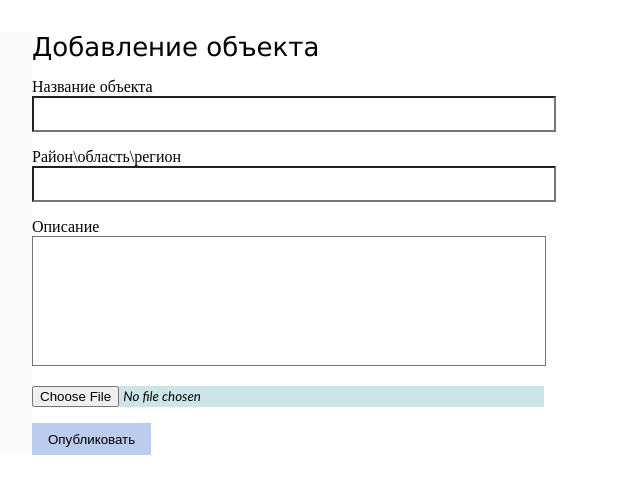
After one commit to kolanches66/new-buildings, a PHP site: page /add.php in a window 1280 px wide. The commit adds this page. Shown: the top 494 px of the page, without its empty margins (0-640 px from the left). Run offline with PHP 8.4, Linux system fonts and the light colour scheme.

Commit message:
new styles

```diff
--- /dev/null
+++ b/add.php
@@ -0,0 +1,33 @@
+<?php
+	include('db_connect.php');
+?>
+<!DOCTYPE html>
+<html>
+<head>
+	<meta charset="utf-8">
+	<link rel="stylesheet" href="style.css">
+	<title>Новостройки: добавление</title>
+</head>
+<body>
+	<div id="content">
+		<h1 class="content_header">Добавление объекта</h1>
+		<form enctype="multipart/form-data" action="add_query.php" method="POST">
+
+			<p class="p_form"><label for="object_name">Название объекта</label><br>
+			<input class="textbox object_name" name="object_name" type="text"></p>
+
+			<p class="p_form"><label for="object_location">Район\область\регион</label><br>
+			<input class="textbox object_location" name="object_location" type="text"></p>
+
+			<p class="p_form"><label for="object_description">Описание</label><br>
+			<textarea class="textarea object_description" name="object_description" type="text"></textarea></p>
+
+			<p class="p_submit"><input class="file_block" name="userfile" type="file" /></p>
+
+			<input class="button_submit" type="button" value="Опубликовать">
+
+		</form>
+	</div>
+
+</body>
+<html>
--- a/login.php
+++ b/login.php
@@ -6,7 +6,7 @@
 <head>
 	<meta charset="utf-8">
 	<link rel="stylesheet" href="style.css">
-	<title>Новостройки::авторизация</title>
+	<title>Новостройки: авторизация</title>
 </head>
 <body>
 	<div id="content">
--- a/style.css
+++ b/style.css
@@ -1,4 +1,5 @@
 * {
+	background-color: white;
 	margin: 0;
 	padding: 0;
 }
@@ -30,27 +31,79 @@ a:active {
 }
 
 #content {
-	margin: 16px 16px;
+	margin: 32px 32px;
+}
+.content_header {
+	font-family: Verdana;
+	font-size: 26px;
+	font-weight: normal;
+	margin-bottom: 16px;
+}
+.p_form {
+	margin-bottom: 16px;
 }
 .p_submit {
 	margin-bottom: 16px;
 }
-.button_submit {
+/*.button_submit {
 	border: 0;
 	background: #bbccee;
 	padding: 8px 16px;
+	height: 32px;
+	transition: 0.75s;
+}*/
+.button_submit {
+	border: 0;
+	padding: 8px 16px;
+	height: 32px;
+	background-color: #bbccee;
+	transition: background 0.25s;
+}
+.button_submit:hover {
+	cursor: pointer;
+	border: 0;
+	background: #4897a0;
+	color: #fff;
+	padding: 8px 16px;
+	height: 32px;
+	text-decoration: underline;
+}
+
+.textbox {
+	font-family: 'Courer New';
+	font-size: 20px;
+	height: 32px;
+	padding-left: 4px;
+	padding-right: 4px;
+}
+.textbox.object_name { width: 512px; }
+.textbox.object_location { width: 512px; }
+
+.textarea.object_description {
+	font-size: 16px;
+	height: 128px;
+	resize: none;
+	width: 512px;
+}
+
+.file_block {
+	width: 512px;
+	background-color: #cbe5e8;
+	font-family: 'Trebuchet MS';
+	font-style: italic;
+	padding: 0px;
+}
+
+th, td {
+	padding-left: 16px;
+	padding-right: 16px;
 }
 .table_header {
 	background-color: #aaeeaa;
 	font-size: 18px;
 	font-weight: normal;
 	letter-spacing: 1px;
-	padding: 8px 0;
 	text-align: left;
 	text-transform: uppercase;
 
 }
-.table_id { width: 32px; }
-.table_name{ width: 128px; }
-.table_location{ width: 288px; }
-.table_description{ width: 256px; }
```
Also changed, not shown: add_query.php (added, +19 -0 lines), index.php (+7 -0 lines).
